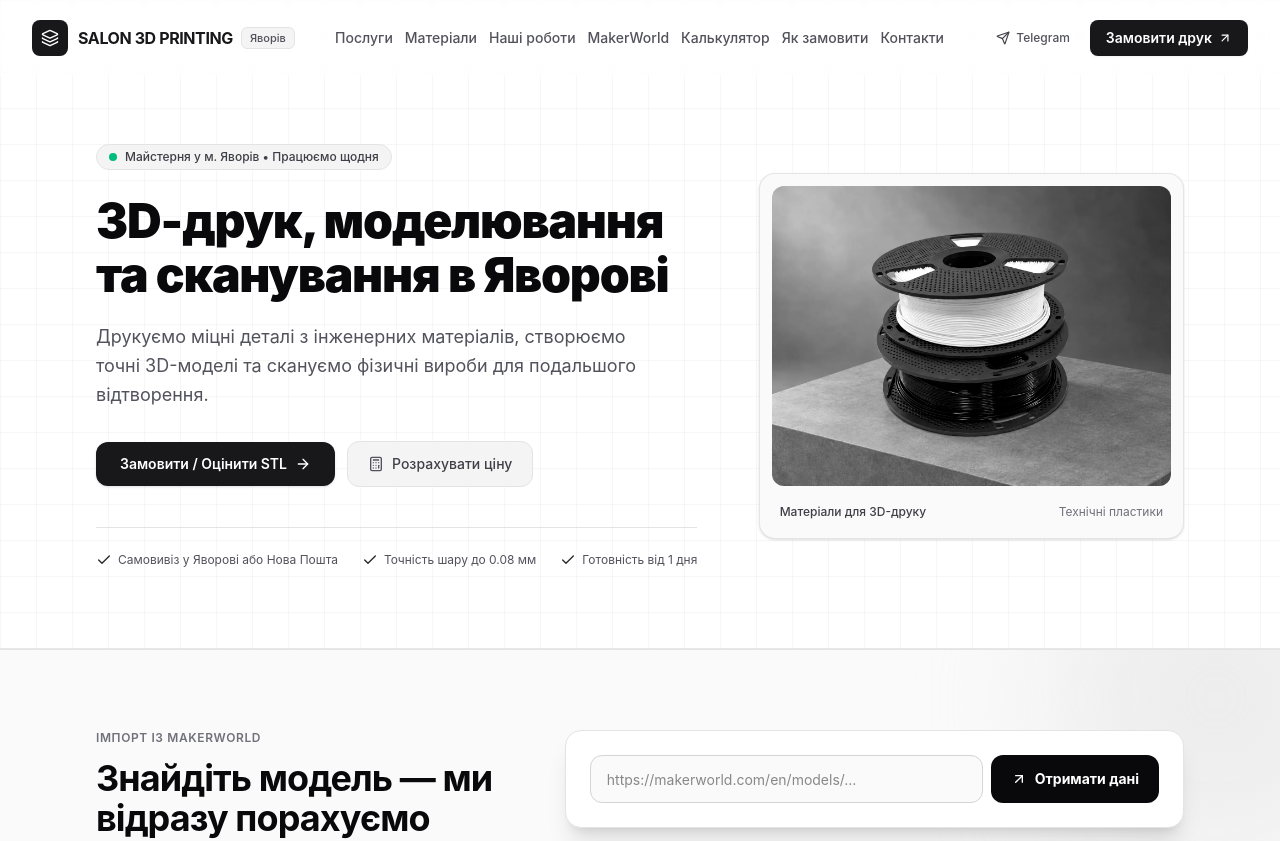
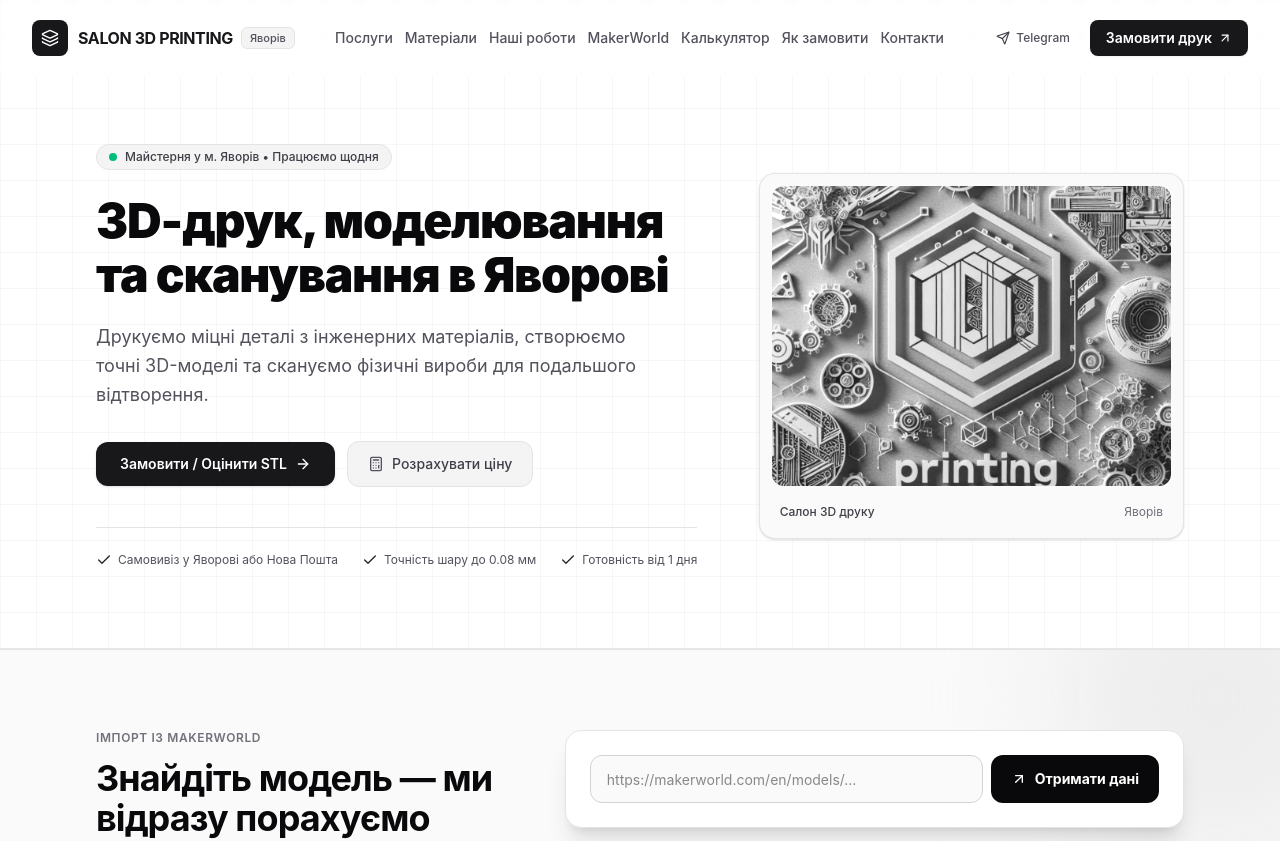
Before and after one commit to ivanchikyarchick/salon-3d-print-yavoriv, a Next.js app: page / in a window 1280 px wide. Shown: the top 841 px of the page. Built offline with nearby package versions, Linux system fonts and the light colour scheme.

Commit message:
content: update hero and contact details

```diff
--- a/components/landing/footer.tsx
+++ b/components/landing/footer.tsx
@@ -1,6 +1,6 @@
 "use client";
 
-import { Layers, Send, Phone, MapPin } from "lucide-react";
+import { Layers, Send, Phone, MapPin, Music2 } from "lucide-react";
 
 export function Footer() {
   return (
@@ -45,11 +45,15 @@ export function Footer() {
               </div>
               <div className="flex items-center gap-2">
                 <Phone className="size-3.5 text-zinc-400" />
-                <a href="tel:+380670000000" className="hover:text-zinc-900">+38 (067) 000-00-00</a>
+                <a href="tel:+380974762267" className="hover:text-zinc-900">+380 97 476 22 67</a>
               </div>
               <div className="flex items-center gap-2">
                 <Send className="size-3.5 text-zinc-400" />
-                <a href="https://t.me" target="_blank" rel="noreferrer" className="hover:text-zinc-900">Telegram: @salon3d_yavoriv</a>
+                <a href="https://t.me/salon3d_yavoriv" target="_blank" rel="noreferrer" className="hover:text-zinc-900">Telegram: @salon3d_yavoriv</a>
+              </div>
+              <div className="flex items-center gap-2">
+                <Music2 className="size-3.5 text-zinc-400" />
+                <a href="https://www.tiktok.com/@salon3d_yavoriv" target="_blank" rel="noreferrer" className="hover:text-zinc-900">TikTok: @salon3d_yavoriv</a>
               </div>
             </div>
           </div>
--- a/components/landing/header.tsx
+++ b/components/landing/header.tsx
@@ -71,7 +71,7 @@ export function Header({ onOpenOrderModal }: HeaderProps) {
             {/* Actions */}
             <div className="hidden xl:flex items-center gap-2 shrink-0">
               <a
-                href="https://t.me"
+                href="https://t.me/salon3d_yavoriv"
                 target="_blank"
                 rel="noreferrer"
                 className="inline-flex items-center gap-1.5 px-3 py-1.5 text-xs font-medium text-zinc-600 hover:text-zinc-900 rounded-lg hover:bg-zinc-100 transition-colors whitespace-nowrap"
@@ -136,7 +136,7 @@ export function Header({ onOpenOrderModal }: HeaderProps) {
               Замовити 3D-друк
             </button>
             <a
-              href="https://t.me"
+              href="https://t.me/salon3d_yavoriv"
               target="_blank"
               rel="noreferrer"
               className="block w-full py-2.5 text-center text-sm font-medium text-zinc-700 bg-zinc-100 rounded-xl"
--- a/components/landing/hero.tsx
+++ b/components/landing/hero.tsx
@@ -74,17 +74,17 @@ export function Hero({ onOpenOrderModal }: HeroProps) {
             <div className="relative rounded-2xl bg-zinc-50 border border-zinc-200/90 p-3 shadow-sm">
               <div className="relative aspect-[4/3] rounded-xl overflow-hidden bg-zinc-100">
                 <Image
-                  src="/hero-filament-studio-v2.webp"
-                  alt="Котушки білого та чорного пластику для 3D-друку"
+                  src="/tiktok-cover.webp"
+                  alt="Заставка салону 3D-друку в Яворові з прикладами надрукованих деталей"
                   fill
-                  className="object-cover object-center grayscale contrast-105"
+                  className="object-cover object-center grayscale contrast-110"
                   priority
                 />
               </div>
 
               <div className="mt-3 px-2 py-1.5 flex items-center justify-between text-xs text-zinc-500">
-                <span className="font-medium text-zinc-700">Матеріали для 3D-друку</span>
-                <span>Технічні пластики</span>
+                <span className="font-medium text-zinc-700">Салон 3D друку</span>
+                <span>Яворів</span>
               </div>
             </div>
           </div>
--- a/components/landing/workshop-yavoriv.tsx
+++ b/components/landing/workshop-yavoriv.tsx
@@ -1,6 +1,6 @@
 "use client";
 
-import { MapPin, Truck, Phone, Send } from "lucide-react";
+import { MapPin, Truck, Phone, Send, Music2 } from "lucide-react";
 
 interface WorkshopYavorivProps {
   onOpenOrderModal: () => void;
@@ -18,7 +18,7 @@ export function WorkshopYavoriv({ onOpenOrderModal }: WorkshopYavorivProps) {
               Локація та зв'язок
             </span>
             <h2 className="text-3xl sm:text-4xl font-bold text-zinc-950 tracking-tight mb-4">
-              Майстерня у місті Яворів
+              Салон 3D друку в місті Яворові
             </h2>
             <p className="text-zinc-600 text-base leading-relaxed mb-6">
               Ви можете особисто принести зламану деталь для зняття розмірів або забрати готове замовлення без переплат за доставку.
@@ -48,7 +48,7 @@ export function WorkshopYavoriv({ onOpenOrderModal }: WorkshopYavorivProps) {
 
             <div className="flex flex-wrap items-center gap-3">
               <a
-                href="https://t.me"
+                href="https://t.me/salon3d_yavoriv"
                 target="_blank"
                 rel="noreferrer"
                 className="inline-flex items-center gap-2 px-5 py-2.5 rounded-xl font-semibold text-xs text-white bg-zinc-900 hover:bg-zinc-800 transition-colors"
@@ -58,11 +58,21 @@ export function WorkshopYavoriv({ onOpenOrderModal }: WorkshopYavorivProps) {
               </a>
 
               <a
-                href="tel:+380670000000"
+                href="https://www.tiktok.com/@salon3d_yavoriv"
+                target="_blank"
+                rel="noreferrer"
+                className="inline-flex items-center gap-2 px-4 py-2.5 rounded-xl font-medium text-xs text-zinc-700 bg-zinc-100 hover:bg-zinc-200 border border-zinc-200 transition-colors"
+              >
+                <Music2 className="size-3.5 text-zinc-600" />
+                <span>TikTok</span>
+              </a>
+
+              <a
+                href="tel:+380974762267"
                 className="inline-flex items-center gap-2 px-4 py-2.5 rounded-xl font-medium text-xs text-zinc-700 bg-zinc-100 hover:bg-zinc-200 border border-zinc-200 transition-colors"
               >
                 <Phone className="size-3.5 text-zinc-600" />
-                <span>+38 (067) 000-00-00</span>
+                <span>+380 97 476 22 67</span>
               </a>
             </div>
           </div>
```
Also changed, not shown: public/tiktok-cover.webp (added).
